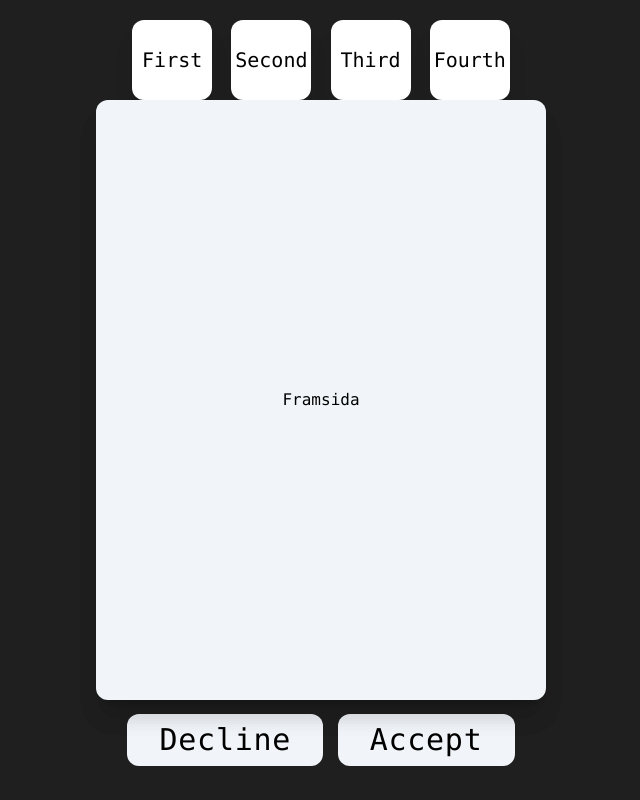
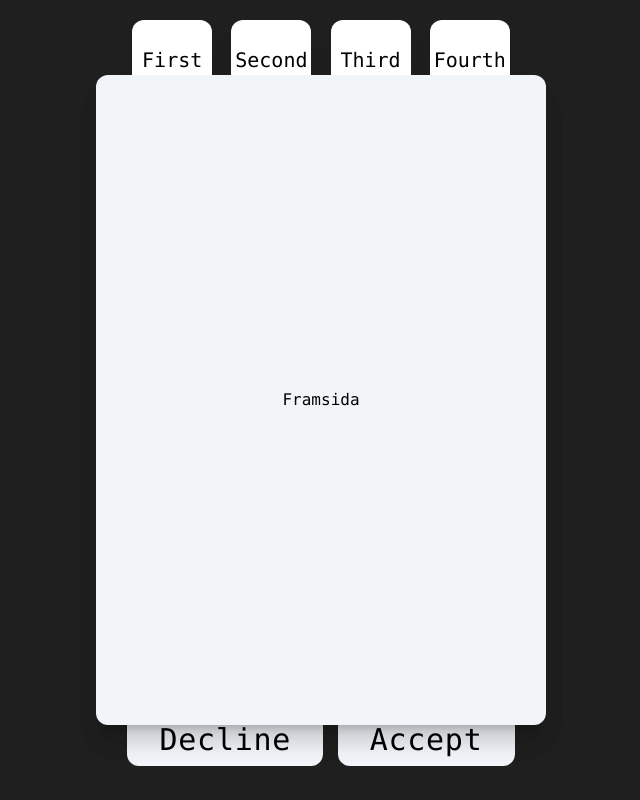
Before and after one commit to daancs/AppStoreEthics, a Next.js app: page /game in a window 1280 px wide. Shown: the whole page, without its empty margins (319-959 px from the left). Built offline with nearby package versions, Linux system fonts and the light colour scheme.

Commit message:
fixed the animation of the flashcard

```diff
--- a/src/components/Flashcard.tsx
+++ b/src/components/Flashcard.tsx
@@ -14,18 +14,19 @@ export default function Flashcard() {
     // Handle click on the flashcard
     function handleOnClick() {
         setFlip(!flip);
+        console.log(flip);
     }
 
     return (
-            <div className='h-[600px] w-[450px]'>
-                <div className={`relative h-full w-full rounded-xl shadow-xl p-4 transition-all ease-in-out delay-100 hover:scale-105 duration-500 hover:cursor-pointer [transform-style:preserve-3d]`} onClick={() => handleOnClick()}>
-                    <div className={`absolute inset-0 h-full w-full rounded-xl shadow-xl ${flip ? '[transform:rotateY(180deg)] duration-500 ' : ''}`}>
-                        <div className='flex min-h-full min-w-full rounded-xl flex-col items-center justify-center text-center text-black bg-slate-100'>
+            <div className='h-[650px] w-[450px] [perspective:1000px] hover:cursor-pointer transition-all ease-in-out duration-500 hover:scale-105'>
+                <div className={`relative h-full w-full rounded-xl shadow-xl transition-all duration-500 [transform-style:preserve-3d] ${flip ? '[transform:rotateY(180deg)]' : ''}`} onClick={() => handleOnClick()}>
+                    <div className='absolute inset-0 h-full w-full rounded-xl shadow-xl bg-slate-100 px-12 text-center text-black'>
+                        <div className='flex min-h-full rounded-xl  flex-col items-center justify-center'>
                             <h1>Framsida</h1>
                         </div>
                     </div>
-                    <div className={`absolute inset-0 h-full w-full rounded-xl shadow-xl [backface-visibility:hidden] ${flip ? '' : '[transform:rotateY(180deg)] duration-500 '}`}>
-                        <div className='flex min-h-full min-w-full rounded-xl flex-col items-center justify-center text-center text-black bg-slate-100'>
+                    <div className='absolute inset-0 h-full w-full rounded-xl shadow-xl bg-slate-100 px-12 text-center text-black [transform:rotateY(180deg)] [backface-visibility:hidden]'>
+                        <div className='flex min-h-full rounded-xl  flex-col items-center justify-center'>
                             <h1>Baksida</h1>
                         </div>
                     </div>
@@ -33,25 +34,3 @@ export default function Flashcard() {
             </div>
     );
 };
-
-
-
-
-// Code to flip by hover if ever needed
-
-// <div className='group h-[650px] w-[450px] [perspective:1000px]'>
-//     <div className='relative h-full w-full rounded-xl shadow-xl transition-all duration-500 [transform-style:preserve-3d] group-hover:[transform:rotateY(180deg)]'>
-//         <div className='absolute inset-0 h-full w-full rounded-xl shadow-xl bg-slate-100 px-12 text-center text-black'>
-//             <div className='flex min-h-full rounded-xl flex-col items-center justify-center'>
-//                 <h1>Framsida</h1>
-//             </div>
-                {/* Hur man lägger in en bild */}
-                {/* <img className='flex min-h-full rounded-xl flex-col items-center justify-center' src='https://static.posters.cz/image/1300/poster/guardians-of-the-galaxy-groot-i64376.jpg'/> */}
-//         </div>
-//         <div className='absolute inset-0 h-full w-full rounded-xl shadow-xl bg-slate-100 px-12 text-center text-black [transform:rotateY(180deg)] [backface-visibility:hidden]'>
-//             <div className='flex min-h-full rounded-xl  flex-col items-center justify-center'>
-//                 <h1>Baksida</h1>
-//             </div>
-//         </div>
-//     </div>
-// </div>
```
